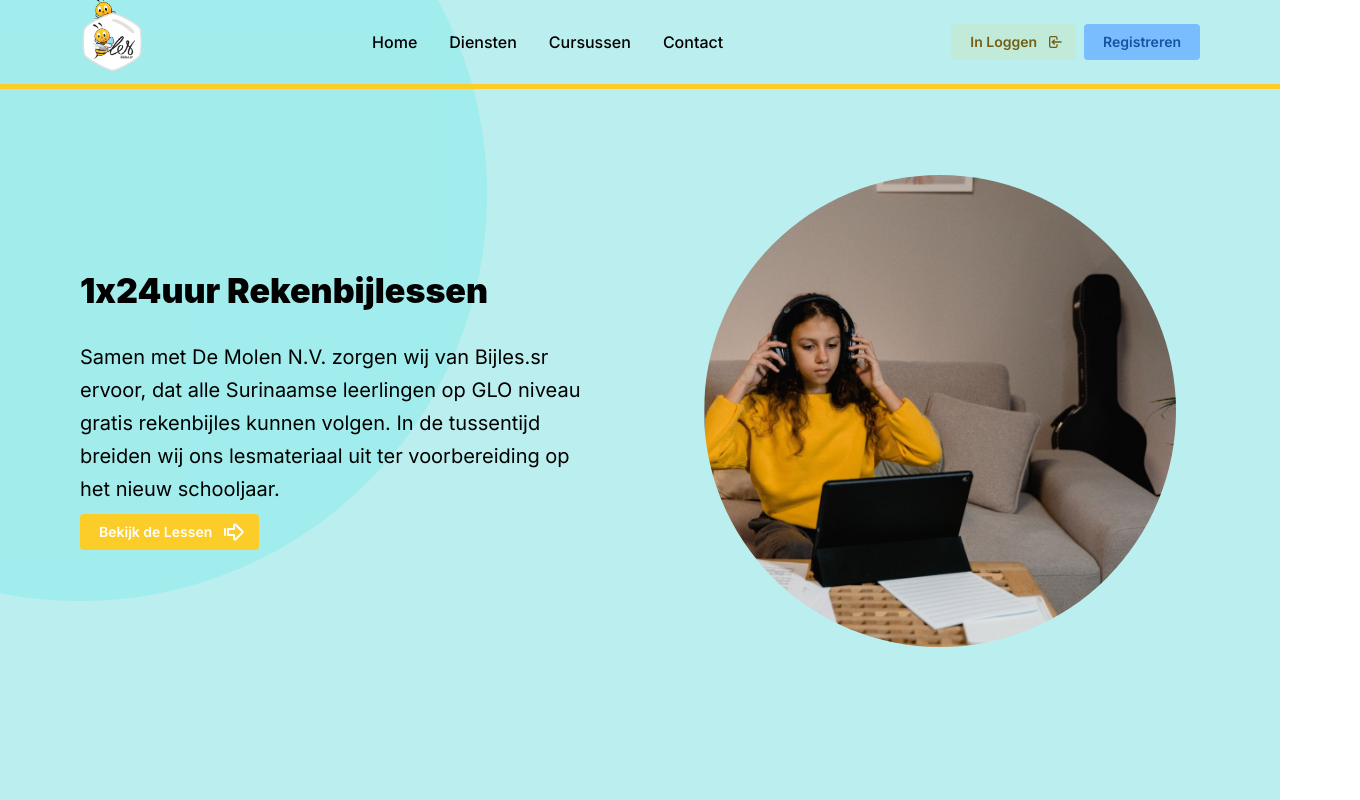
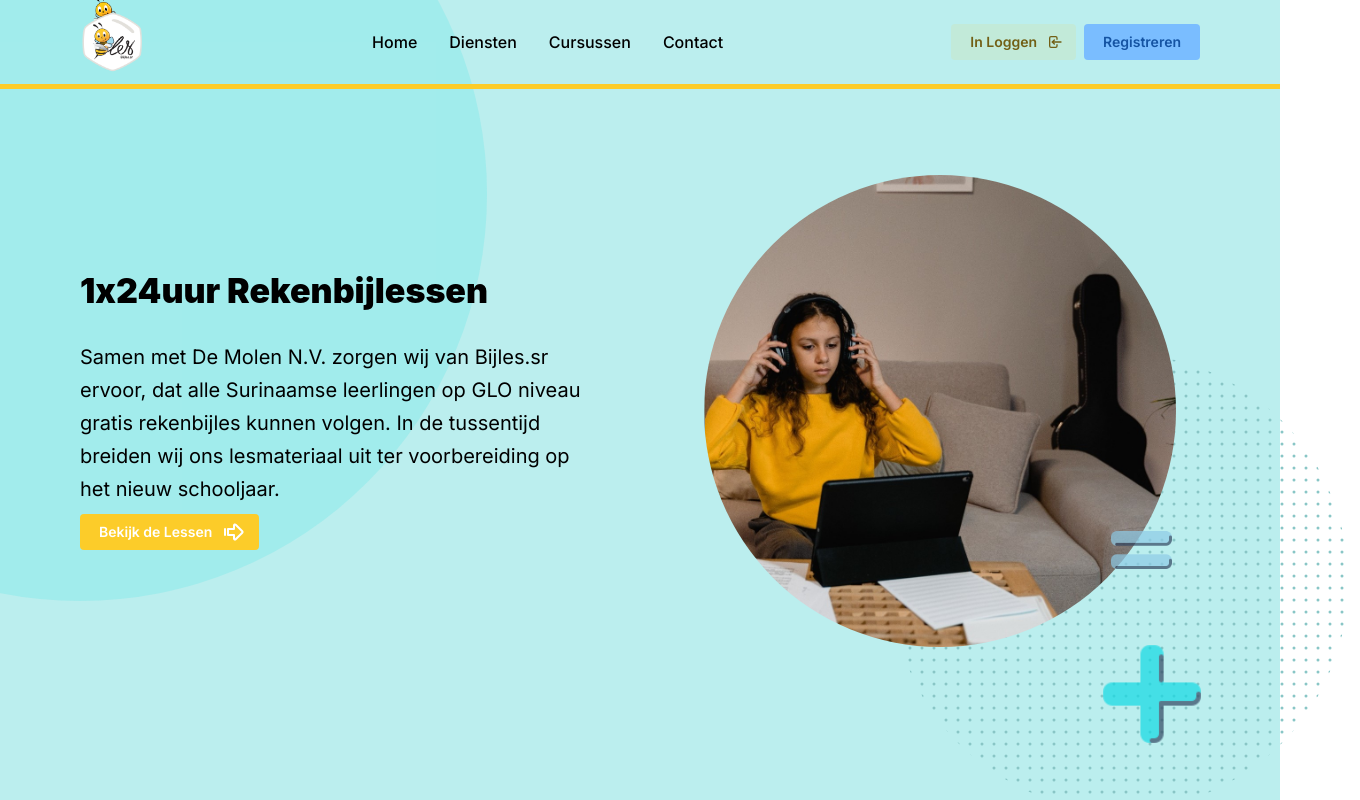
Before and after one commit to Beefy-py/bijles-sr, a Next.js app: page / in a window 1280 px wide. Shown: the top 800 px of the page, 1360 px wide, since content can reach past the window. Built offline with nearby package versions, Linux system fonts and the light colour scheme.

Commit message:
feat: :dizzy: added more movement on the hero section
added plus and equals signs animation near carousel. and a dotted circle background. Also installed and initialized aos for animtions on scroll later on

```diff
--- a/package.json
+++ b/package.json
@@ -24,6 +24,7 @@
     "@types/node": "20.6.2",
     "@types/react": "18.2.22",
     "@types/react-dom": "18.2.7",
+    "aos": "3.0.0-beta.6",
     "autoprefixer": "10.4.15",
     "dayjs": "^1.11.10",
     "embla-carousel-autoplay": "8.0.0-rc14",
@@ -37,5 +38,8 @@
     "react-dom": "18.2.0",
     "tailwindcss": "3.3.3",
     "typescript": "5.2.2"
+  },
+  "devDependencies": {
+    "@types/aos": "^3.0.5"
   }
 }
--- a/src/app/layout.tsx
+++ b/src/app/layout.tsx
@@ -1,4 +1,6 @@
 "use client";
+import AOS from "aos";
+import "aos/dist/aos.css";
 import "./globals.css";
 import type { Metadata } from "next";
 import "@mantine/core/styles.css";
@@ -25,6 +27,27 @@ export default function RootLayout({
   children: React.ReactNode;
 }) {
   const { ref, x, y } = useMouse();
+
+  AOS.init({
+    // Global settings:
+    disable: false, // accepts following values: 'phone', 'tablet', 'mobile', boolean, expression or function
+    startEvent: "DOMContentLoaded", // name of the event dispatched on the document, that AOS should initialize on
+    initClassName: "aos-init", // class applied after initialization
+    animatedClassName: "aos-animate", // class applied on animation
+    useClassNames: false, // if true, will add content of `data-aos` as classes on scroll
+    disableMutationObserver: false, // disables automatic mutations' detections (advanced)
+    debounceDelay: 50, // the delay on debounce used while resizing window (advanced)
+    throttleDelay: 99, // the delay on throttle used while scrolling the page (advanced)
+
+    // Settings that can be overridden on per-element basis, by `data-aos-*` attributes:
+    offset: 120, // offset (in px) from the original trigger point
+    delay: 0, // values from 0 to 3000, with step 50ms
+    duration: 400, // values from 0 to 3000, with step 50ms
+    easing: "ease", // default easing for AOS animations
+    once: false, // whether animation should happen only once - while scrolling down
+    mirror: false, // whether elements should animate out while scrolling past them
+    anchorPlacement: "top-bottom", // defines which position of the element regarding to window should trigger the animation
+  });
 
   return (
     <html
--- a/src/components/hero.component.tsx
+++ b/src/components/hero.component.tsx
@@ -34,11 +34,43 @@ const HeroComponent = () => {
           borderRadius: "50%",
         }}
       />
-
+      <motion.svg
+        className="absolute -right-20 bottom-0 z-2 w-[30rem] h-[30rem] fill-secondary-700"
+        viewBox="0 0 1000 1000"
+        xmlns="http://www.w3.org/2000/svg"
+      >
+        <defs>
+          <clipPath id="a">
+            <path
+              fill="currentColor"
+              d="M952.5 647Q905 794 780 885t-280 91q-155 0-280-91T47.5 647Q0 500 47.5 353T220 115q125-91 280-91t280 91q125 91 172.5 238t0 294Z"
+            />
+          </clipPath>
+          <pattern
+            id="b"
+            patternUnits="userSpaceOnUse"
+            width="25"
+            height="25"
+            viewBox="0 0 100 100"
+          >
+            <circle cx="50" cy="50" r="12.5" />
+          </pattern>
+        </defs>
+        <g clip-path="url(#a)">
+          <path
+            fill="url(#b)"
+            d="M952.5 647Q905 794 780 885t-280 91q-155 0-280-91T47.5 647Q0 500 47.5 353T220 115q125-91 280-91t280 91q125 91 172.5 238t0 294Z"
+          />
+        </g>
+      </motion.svg>
       <div
         className={`${classes.hero} grid grid-cols-12 py-20 px-5 lg:px-10 xl:px-20 items-center gap-20`}
       >
-        <div className="left col-span-6">
+        <motion.div
+          initial={{ x: -1000 }}
+          animate={{ x: 0 }}
+          className="left col-span-6"
+        >
           <div className={`${classes.container}`}>
             <Title className={classes.title}>{heroComponent.title}</Title>
             <Text className={classes.description} size="xl" mt="xl">
@@ -57,8 +89,47 @@ const HeroComponent = () => {
               {heroComponent.ctaText}
             </Button>{" "}
           </div>
-        </div>
-        <div className="right h-full p-6 col-span-6 flex items-center justify-center">
+        </motion.div>
+        <div
+          data-aos="fade-up-left"
+          className="right h-full p-6 col-span-6 flex items-center justify-center relative"
+        >
+          <motion.div
+            className="box absolute right-10 bottom-40 z-20 w-16 h-16 opacity-70"
+            animate={{ scale: [1, 1.1, 1], x: [0, 15, 0] }}
+            transition={{
+              repeat: Infinity,
+              type: "tween",
+              duration: 4,
+              delay: 0.5,
+            }}
+          >
+            {" "}
+            <Image
+              src={"/assets/images/equal-sign.png"}
+              alt="plus symbol image"
+              width={30}
+              height={30}
+            />{" "}
+          </motion.div>{" "}
+          <motion.div
+            className="box absolute right-0 bottom-0 z-20 w-24 h-24 opacity-70"
+            animate={{ scale: [1, 1.2, 1] }}
+            transition={{
+              repeat: Infinity,
+              type: "tween",
+              duration: 3,
+              delay: 2,
+            }}
+          >
+            {" "}
+            <Image
+              src={"/assets/images/plus-math.png"}
+              alt="plus symbol image"
+              width={30}
+              height={30}
+            />{" "}
+          </motion.div>
           <Carousel
             loop
             plugins={[autoplay.current]}
@@ -86,7 +157,6 @@ const HeroComponent = () => {
           </Carousel>
         </div>
       </div>
-
       <svg
         className="absolute"
         xmlns="http://www.w3.org/2000/svg"
--- a/src/components/navbar.component/index.tsx
+++ b/src/components/navbar.component/index.tsx
@@ -10,6 +10,7 @@ import ScrollProgressComponent from "./scrollprogress.navbar";
 import { navbarComponent } from "@/utils/content";
 import { theme } from "@tailwindConfig";
 import Image from "next/image";
+import { motion } from "framer-motion";
 
 const NavbarComponent = () => {
   const [scroll] = useWindowScroll();
@@ -19,8 +20,12 @@ const NavbarComponent = () => {
   const { colors } = theme as any;
 
   return (
-    <header className={`w-full z-20 fixed top-0`}>
-      <nav
+    <motion.header
+      initial={{ y: -100 }}
+      animate={{ y: 0 }}
+      className={`w-full z-20 fixed top-0`}
+    >
+      <motion.nav
         className={`py-2.5 ${
           scrolled ? "bg-secondary-700 py-1" : ""
         } transition duration-500 max-w-screen-2xl mx-auto px-5 lg:px-10 xl:px-20`}
@@ -74,9 +79,9 @@ const NavbarComponent = () => {
             </ul>
           </div>
         </div>
-      </nav>
+      </motion.nav>
       <ScrollProgressComponent scrolled={scrolled} />
-    </header>
+    </motion.header>
   );
 };
 
```
Also changed, not shown: 1 other file (tests, documents, lock files or other folders).
